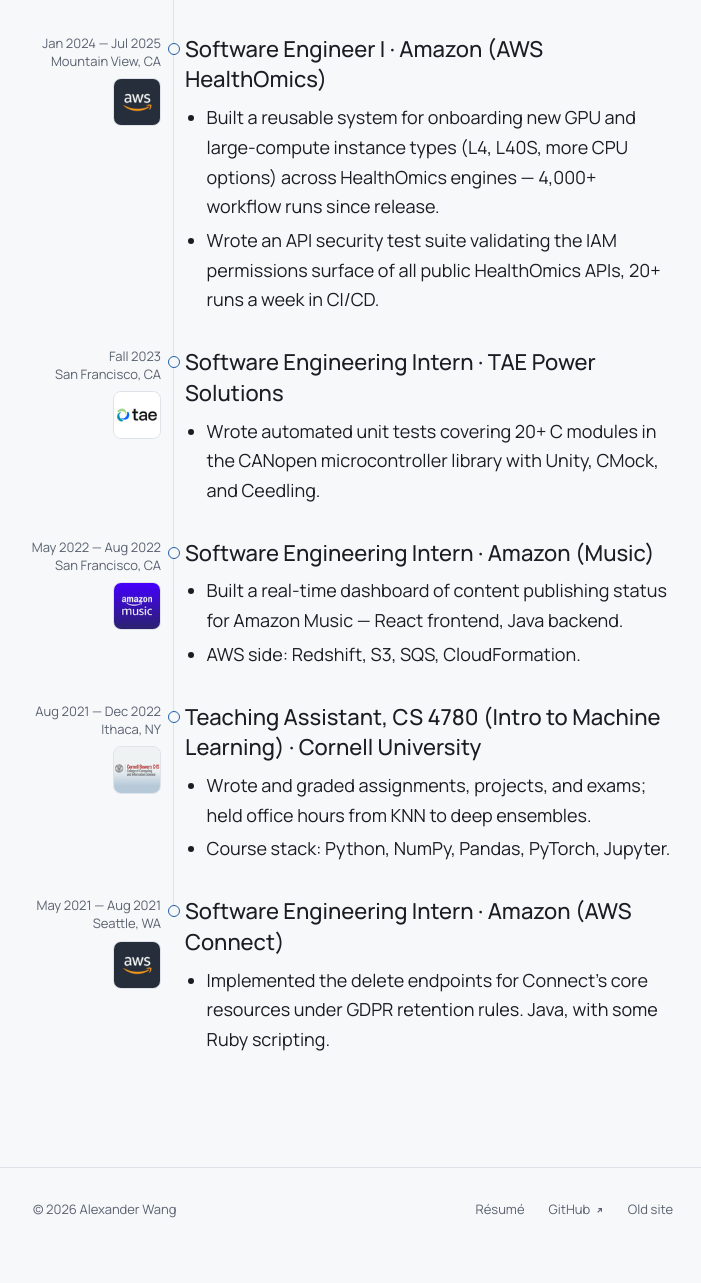
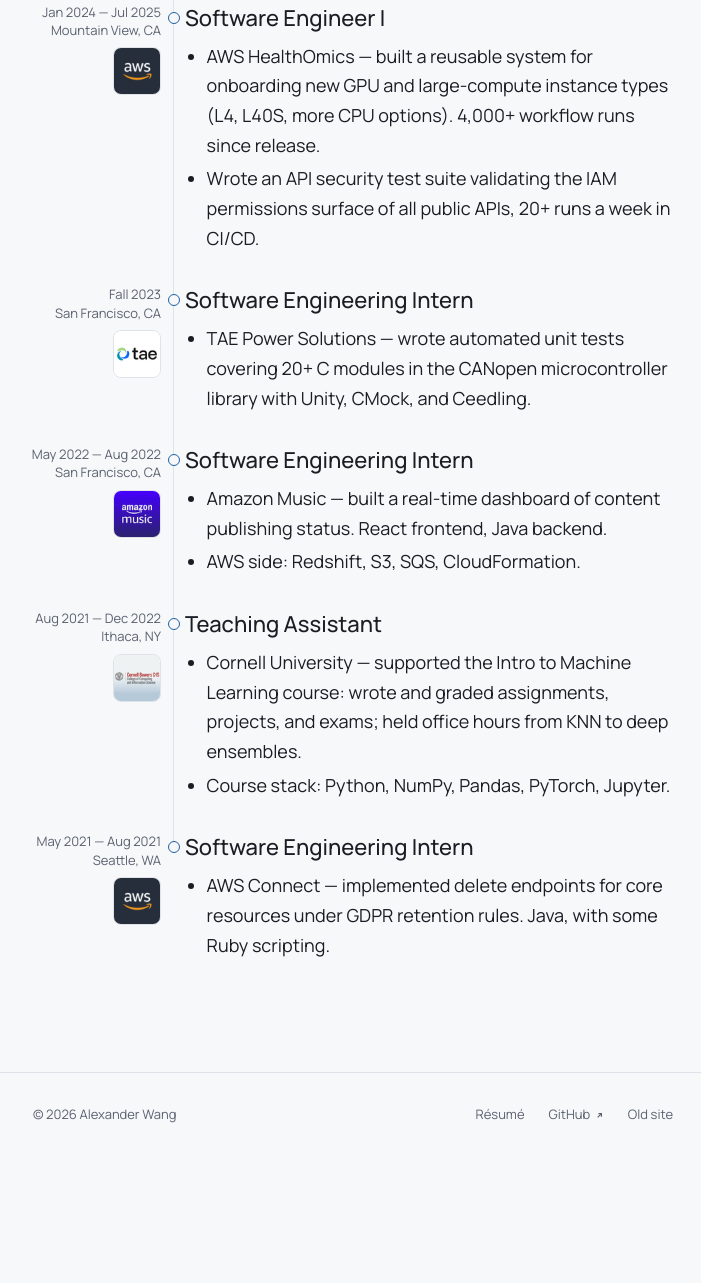
Before and after one commit to awang9999/mysite-3.0, an Astro site: page /experience in a window 1280 px wide. Shown: the part 544-1827 px from the top of the page, without its empty margins (287-988 px from the left). After the commit the page ends 1733 px from the top, so only its background shows below. Built offline with nearby package versions, Linux system fonts and the light colour scheme; Astro itself is replaced by a stand-in of ours; some packages are replaced by stand-ins of ours.

Commit message:
Experience titles: role only, one line each
Owner 2026-11-22: drop the organization from the title line (titles were
wrapping) — it now leads the first bullet, with the logo chip + location
carrying the company. TA: 'Teaching Assistant' (CS 4780 dropped — opaque to
non-Cornell readers; the course name stays in the bullet).

```diff
--- a/content/experience.yaml
+++ b/content/experience.yaml
@@ -4,60 +4,56 @@
 # per this rule (recoverable from git).
 #
 # Shape (DESIGN §7, timeline per owner 2026-11-22): vertical rail with an open
-# circle per entry; dates + location + company logo on the left, "role ·
-# company" title + 1–3 concrete bullets on the right. `logo` is a key into
-# the LOGOS map in src/lib/data.ts. Dates are display strings (the builder
-# renders them as-is).
+# circle per entry; dates + location + company logo on the left, role title +
+# 1–3 concrete bullets on the right. The organization is NOT in the title
+# (owner 2026-11-22: keep titles to one line) — it leads the first bullet,
+# and the logo chip carries the company. `logo` is a key into the LOGOS map
+# in src/lib/data.ts. Dates are display strings (the builder renders them
+# as-is).
 
 entries:
   - role: Software Engineer II
-    company: Amazon (AWS HealthOmics)
     location: Mountain View, CA # confirmed by owner 2026-11-21
     dates: Jul 2025 — present
     logo: aws
     bullets:
-      - "Built the AWS HealthOmics MCP server, Kiro VS Code extension, and Kiro Powers suite for running bioinformatics workflows from the IDE. 2,600+ downloads."
+      - "AWS HealthOmics — built the MCP server, Kiro VS Code extension, and Kiro Powers suite for running bioinformatics workflows from the IDE. 2,600+ downloads."
       - "Redesigned the workflow database schema and its event-log pipeline, cutting workflow-start latency 80%+. Kotlin, DynamoDB, EventBridge, Kinesis."
 
   - role: Software Engineer I
-    company: Amazon (AWS HealthOmics)
     location: Mountain View, CA # confirmed by owner 2026-11-21
     dates: Jan 2024 — Jul 2025
     logo: aws
     bullets:
-      - "Built a reusable system for onboarding new GPU and large-compute instance types (L4, L40S, more CPU options) across HealthOmics engines — 4,000+ workflow runs since release."
-      - "Wrote an API security test suite validating the IAM permissions surface of all public HealthOmics APIs, 20+ runs a week in CI/CD."
+      - "AWS HealthOmics — built a reusable system for onboarding new GPU and large-compute instance types (L4, L40S, more CPU options). 4,000+ workflow runs since release."
+      - "Wrote an API security test suite validating the IAM permissions surface of all public APIs, 20+ runs a week in CI/CD."
 
   - role: Software Engineering Intern
-    company: TAE Power Solutions
     location: San Francisco, CA
     dates: Fall 2023
     logo: tae
     bullets:
-      - "Wrote automated unit tests covering 20+ C modules in the CANopen microcontroller library with Unity, CMock, and Ceedling."
+      - "TAE Power Solutions — wrote automated unit tests covering 20+ C modules in the CANopen microcontroller library with Unity, CMock, and Ceedling."
 
   - role: Software Engineering Intern
-    company: Amazon (Music)
     location: San Francisco, CA
     dates: May 2022 — Aug 2022
     logo: amazon-music
     bullets:
-      - "Built a real-time dashboard of content publishing status for Amazon Music — React frontend, Java backend."
+      - "Amazon Music — built a real-time dashboard of content publishing status. React frontend, Java backend."
       - "AWS side: Redshift, S3, SQS, CloudFormation."
 
-  - role: Teaching Assistant, CS 4780 (Intro to Machine Learning)
-    company: Cornell University
+  - role: Teaching Assistant
     location: Ithaca, NY
     dates: Aug 2021 — Dec 2022
     logo: cornell
     bullets:
-      - "Wrote and graded assignments, projects, and exams; held office hours from KNN to deep ensembles."
+      - "Cornell University — supported the Intro to Machine Learning course: wrote and graded assignments, projects, and exams; held office hours from KNN to deep ensembles."
       - "Course stack: Python, NumPy, Pandas, PyTorch, Jupyter."
 
   - role: Software Engineering Intern
-    company: Amazon (AWS Connect)
     location: Seattle, WA
     dates: May 2021 — Aug 2021
     logo: aws
     bullets:
-      - "Implemented the delete endpoints for Connect's core resources under GDPR retention rules. Java, with some Ruby scripting."
+      - "AWS Connect — implemented delete endpoints for core resources under GDPR retention rules. Java, with some Ruby scripting."
--- a/src/pages/experience.astro
+++ b/src/pages/experience.astro
@@ -1,7 +1,8 @@
 ---
 // Experience (DESIGN §7): vertical timeline (owner 2026-11-22) — dates +
 // location + company logo on the left, an open circle on a 1 px rail,
-// "Role · Company" title + bullets on the right. No page lead.
+// role-only title + bullets on the right (the organization leads the first
+// bullet, owner 2026-11-22 — titles stay on one line). No page lead.
 // Data from content/experience.yaml (newest first).
 import Layout from '../layouts/Layout.astro';
 import Link from '../components/Link.astro';
```
Also changed, not shown: TODOS.md (+1 -0 lines), docs/DESIGN.md (+1 -1 lines).
